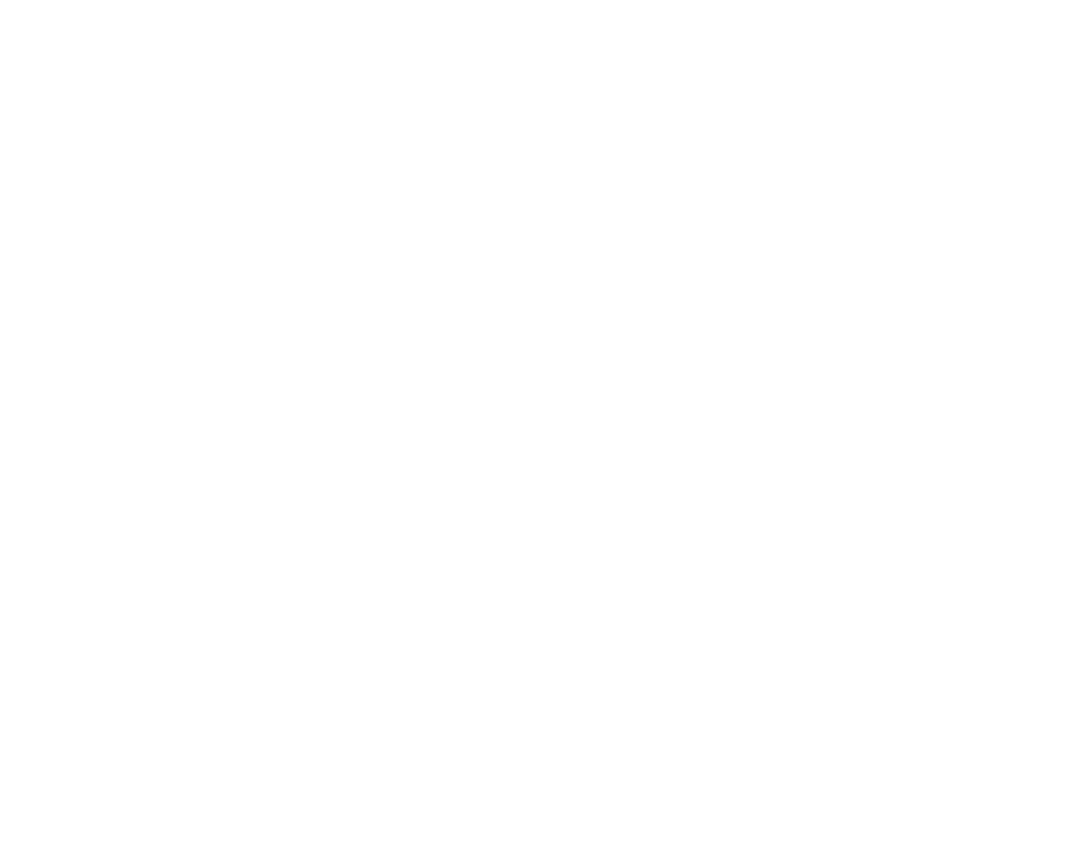
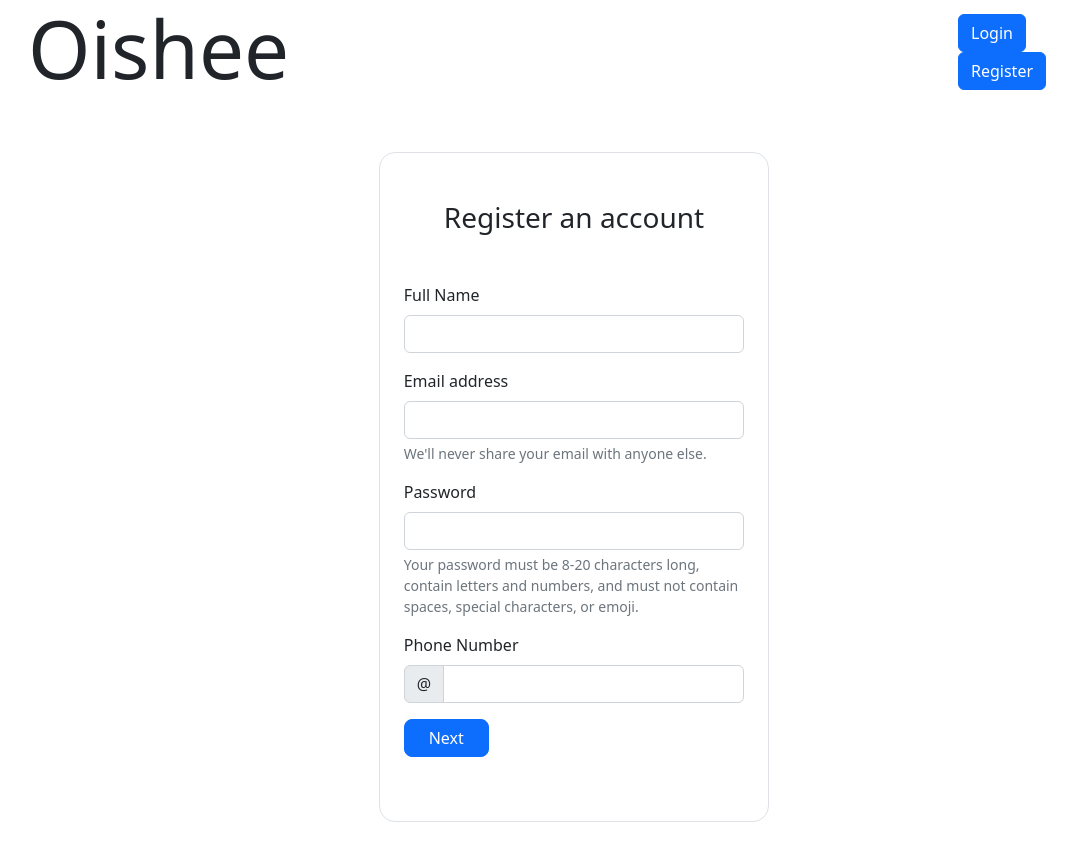
Before and after one commit to alfredmjz/fritic, a React (Create React App) app in the folder frontend/: page /fritic/users/register in a window 1280 px wide. Before the commit this address had no page. Shown: the top 860 px of the page, without its empty margins (66-1143 px from the left). Before the commit the page ends 800 px from the top, so only its background shows below. Built offline with nearby package versions, Linux system fonts and the light colour scheme.

Commit message:
skeleton for registration

```diff
--- a/frontend/src/App.jsx
+++ b/frontend/src/App.jsx
@@ -5,6 +5,7 @@
 import Restaurant from "./router/Restaurant";
 import Update from "./router/Update";
 import Login from "./router/Login";
+import Register from "./router/Register";
 
 const App = () => {
 	return (
@@ -16,6 +17,7 @@
 						<Route exact path='/restaurant/:id/update' element={<Update />} />
 						<Route exact path='/restaurant/:id' element={<Restaurant />} />
 						<Route exact path='/fritic/users/login' element={<Login />} />
+						<Route exact path='/fritic/users/register' element={<Register />} />
 					</Routes>
 				</BrowserRouter>
 			</div>
--- /dev/null
+++ b/frontend/src/components/AccountLogin.jsx
@@ -0,0 +1,59 @@
+import React from "react";
+import { Link } from "react-router-dom";
+
+export const AccountLogin = () => {
+	const toggleVisibility = (e) => {
+		e.preventDefault();
+		const target = document.getElementById("passwordInput");
+		target.type = target.type === "password" ? "text" : "password";
+	};
+
+	const handleSubmit = (e) => {
+		e.preventDefault();
+	};
+
+	return (
+		<div>
+			<div className='container-fluid mx-auto my-5 px-4 py-5 border rounded-4' style={{ maxWidth: "35%" }}>
+				<h3 className='font-weight-light text-center mb-5'>Log in to your account</h3>
+				<form action=''>
+					<div className='mb-3'>
+						<label htmlFor='Email Address' className='form-label'>
+							Email address
+						</label>
+						<input type='email' className='form-control' id='exampleInputEmail1' aria-describedby='emailHelp' />
+						<div id='emailHelp' className='form-text'>
+							<span>We{"'"}ll never share your email with anyone else.</span>
+						</div>
+					</div>
+					<div className='mb-3'>
+						<label htmlFor='Password' className='form-label'>
+							Password
+						</label>
+						<input type='password' className='form-control' id='passwordInput' />
+					</div>
+					<div className='mb-3 form-check'>
+						<input onClick={(e) => toggleVisibility(e)} type='checkbox' className='form-check-input' />
+						<label className='form-check-label' htmlFor='exampleCheck1'>
+							Show
+						</label>
+					</div>
+					<div className='mb-3'>
+						<button onClick={(e) => handleSubmit(e)} type='submit' className='btn btn-primary px-4 rounded-3'>
+							Next
+						</button>
+
+						<span id='registerLink' className='ms-3 form-text'>
+							<small>
+								Don{"'"}t have an account?{" "}
+								<Link to='/fritic/users/register' className='link-primary'>
+									Sign Up
+								</Link>
+							</small>
+						</span>
+					</div>
+				</form>
+			</div>
+		</div>
+	);
+};
--- /dev/null
+++ b/frontend/src/components/AccountRegister.jsx
@@ -0,0 +1,63 @@
+import React from "react";
+
+export const AccountRegister = () => {
+	const handleSubmit = (e) => {
+		e.preventDefault();
+	};
+
+	return (
+		<div>
+			<div className='container-fluid mx-auto my-5 px-4 py-5 border rounded-4' style={{ maxWidth: "35%" }}>
+				<h3 className='font-weight-light text-center mb-5'>Register an account</h3>
+				<form action=''>
+					<div className='mb-3'>
+						<label htmlFor='Name' className='form-label'>
+							Full Name
+						</label>
+						<input type='email' className='form-control' id='exampleInputEmail1' aria-describedby='emailHelp' />
+					</div>
+					<div className='mb-3'>
+						<label htmlFor='Email Address' className='form-label'>
+							Email address
+						</label>
+						<input type='email' className='form-control' id='exampleInputEmail1' aria-describedby='emailHelp' />
+						<div id='emailHelp' className='form-text'>
+							<span>We{"'"}ll never share your email with anyone else.</span>
+						</div>
+					</div>
+					<div className='mb-3'>
+						<label htmlFor='inputPassword5' className='form-label'>
+							Password
+						</label>
+						<input type='password' id='inputPassword5' className='form-control' aria-describedby='passwordHelpBlock' />
+						<div id='passwordHelpBlock' className='form-text'>
+							Your password must be 8-20 characters long, contain letters and numbers, and must not contain spaces,
+							special characters, or emoji.
+						</div>
+					</div>
+					<div className='mb-3'>
+						<label htmlFor='inputPassword5' className='form-label'>
+							Phone Number
+						</label>
+						<div className='input-group'>
+							<span className='input-group-text' id='basic-addon1'>
+								@
+							</span>
+							<input
+								type='password'
+								id='inputPassword5'
+								className='form-control'
+								aria-describedby='passwordHelpBlock'
+							/>
+						</div>
+					</div>
+					<div className='mb-3'>
+						<button onClick={(e) => handleSubmit(e)} type='submit' className='btn btn-primary px-4 rounded-3'>
+							Next
+						</button>
+					</div>
+				</form>
+			</div>
+		</div>
+	);
+};
--- a/frontend/src/router/Login.jsx
+++ b/frontend/src/router/Login.jsx
@@ -1,43 +1,12 @@
 import React from "react";
 import { Header } from "../components/Header";
+import { AccountLogin } from "../components/AccountLogin";
 
 const Login = () => {
-	const toggleVisibility = (e) => {
-		e.preventDefault();
-		const target = document.getElementById("passwordInput");
-		target.type = target.type === "password" ? "text" : "password";
-	};
-
 	return (
 		<div>
 			<Header />
-			<div className='container-fluid mx-auto my-5 px-4 py-5 border rounded-4' style={{ maxWidth: "35%" }}>
-				<h3 className='font-weight-light text-center'>Login</h3>
-				<form>
-					<div className='mb-3'>
-						<label placeholder='Email Address' htmlFor='exampleInputEmail1' className='form-label'></label>
-						<input type='email' className='form-control' id='exampleInputEmail1' aria-describedby='emailHelp' />
-						<div id='emailHelp' className='form-text'>
-							<span>We{"'"}ll never share your email with anyone else.</span>
-						</div>
-					</div>
-					<div className='mb-3'>
-						<label placeholder='Password' htmlFor='exampleInputPassword1' className='form-label'>
-							Password
-						</label>
-						<input type='password' className='form-control' id='passwordInput' />
-					</div>
-					<div className='mb-3 form-check'>
-						<input onClick={(e) => toggleVisibility(e)} type='checkbox' className='form-check-input' />
-						<label className='form-check-label' htmlFor='exampleCheck1'>
-							Show
-						</label>
-					</div>
-					<button type='submit' className='btn btn-primary'>
-						Submit
-					</button>
-				</form>
-			</div>
+			<AccountLogin />
 		</div>
 	);
 };
--- /dev/null
+++ b/frontend/src/router/Register.jsx
@@ -0,0 +1,14 @@
+import React from "react";
+import { Header } from "../components/Header";
+import { AccountRegister } from "../components/AccountRegister";
+
+const Register = () => {
+	return (
+		<div>
+			<Header />
+			<AccountRegister />
+		</div>
+	);
+};
+
+export default Register;
```
